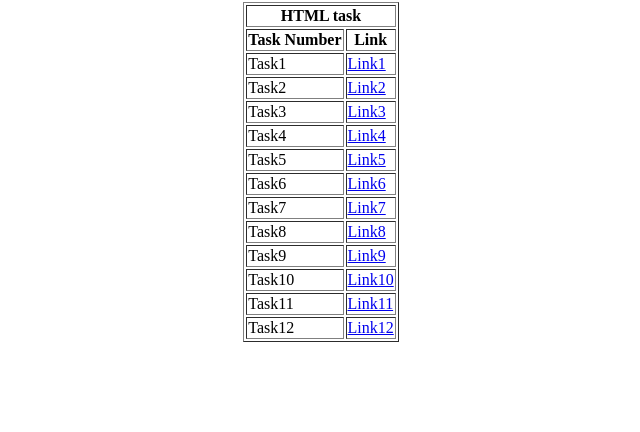
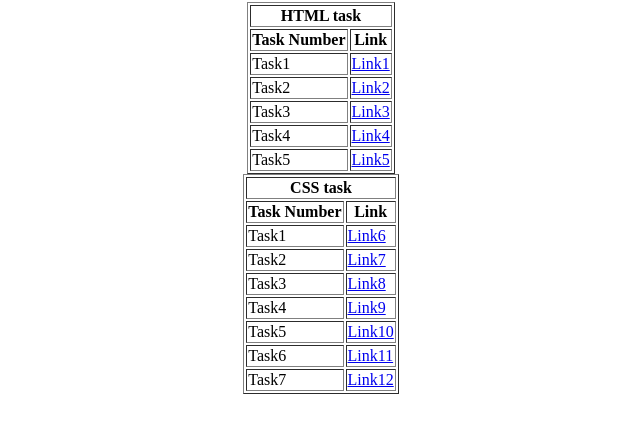
Before and after one commit to Aryankhare100/Task, a plain HTML site: page index.html in a window 1280 px wide. Shown: the part 78-510 px from the top of the page, without its empty margins (319-959 px from the left). Drawn offline with Linux system fonts and the light colour scheme.

Commit message:
Update index.html

```diff
--- a/index.html
+++ b/index.html
@@ -37,35 +37,45 @@
                 <td>Task5</td>
                 <td><a href="./Task5.html">Link5</a></td>
             </tr>
+        </table>
+
+        <table border="1">
             <tr>
-                <td>Task6</td>
+                <th colspan="2">CSS task</th>
+            </tr>
+            <tr>
+                <th>Task Number</th>
+                <th>Link</th>
+            </tr>
+
+            <tr>
+                <td>Task1</td>
                 <td><a href="./Task6.html">Link6</a></td>
             </tr>
             <tr>
-                <td>Task7</td>
+                <td>Task2</td>
                 <td><a href="./Task7.html">Link7</a></td>
             </tr>
             <tr>
-                <td>Task8</td>
+                <td>Task3</td>
                 <td><a href="./Task8.html">Link8</a></td>
             </tr>
             <tr>
-                <td>Task9</td>
+                <td>Task4</td>
                 <td><a href="./Task9.html">Link9</a></td>
             </tr>
             <tr>
-                <td>Task10</td>
+                <td>Task5</td>
                 <td><a href="./Task10.html">Link10</a></td>
             </tr>
             <tr>
-                <td>Task11</td>
+                <td>Task6</td>
                 <td><a href="./Task11.html">Link11</a></td>
             </tr>
             <tr>
-                <td>Task12</td>
+                <td>Task7</td>
                 <td><a href="./Task12.html">Link12</a></td>
             </tr>
-
         </table>
     </center>
 </body>
```
